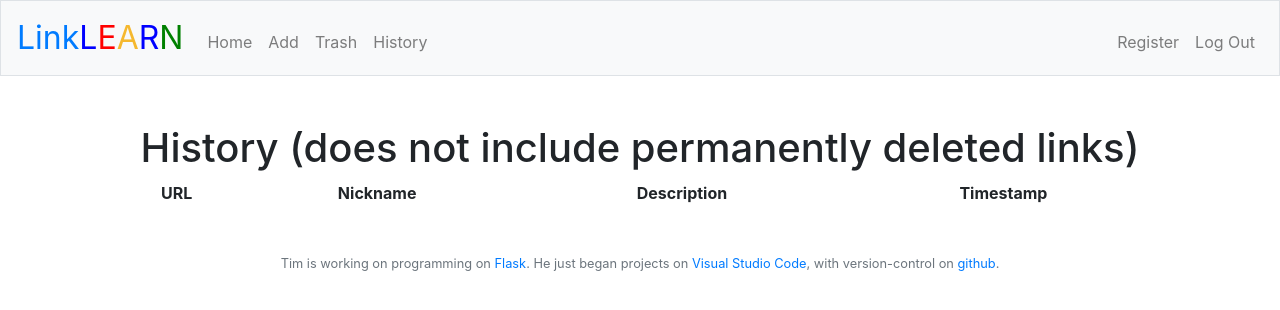
After one commit to swoglord/exploring_flask, a Flask app: page /history in a window 1280 px wide. The commit adds this page. Shown: the top 310 px of the page. Run offline with Flask 2, Linux system fonts and the light colour scheme; the visitor is signed in with stand-in values (Sample User, id 1); data that the repository does not hold is empty.

Commit message:
Added main features of the app, adding and deleting links and viewing one's history. also developed some trash management feature. Working on editing link data feature and optimising everything else!

```diff
--- a/app.py
+++ b/app.py
@@ -1,10 +1,32 @@
+from datetime import datetime
+from tempfile import mkdtemp
 from flask import Flask, redirect, render_template, session, request, flash
+from flask_session import Session
 from werkzeug.security import check_password_hash, generate_password_hash
-from helpers import apology
+from werkzeug.exceptions import (HTTPException, InternalServerError,
+                                 default_exceptions)
+from helpers import apology, login_required
 from flask_sqlalchemy import SQLAlchemy
 
 app = Flask(__name__)
 app.secret_key='test'
+# Ensure templates are auto-reloaded
+app.config["TEMPLATES_AUTO_RELOAD"] = True
+
+# Ensure responses aren't cached
+@app.after_request
+def after_request(response):
+    response.headers["Cache-Control"] = "no-cache, no-store, must-revalidate"
+    response.headers["Expires"] = 0
+    response.headers["Pragma"] = "no-cache"
+    return response
+
+# Configure session to use filesystem (instead of signed cookies)
+app.config["SESSION_FILE_DIR"] = mkdtemp()
+app.config["SESSION_PERMANENT"] = False
+app.config["SESSION_TYPE"] = "filesystem"
+Session(app)
+
 #configure database connected to mysql (used phpmyadmin)
 app.config['SQLALCHEMY_DATABASE_URI'] = 'mysql://root@localhost/linklearn'
 app.config['SQLALCHEMY_TRACK_MODIFICATIONS'] = False
@@ -19,9 +41,15 @@ class users(db.Model):
     def __repr__(self):
         return '<Name %r>' % self.name
 
-@app.route('/')
-def index():
-    return render_template("index.html")
+class links(db.Model):
+    id = db.Column("id", db.Integer, primary_key=True)
+    username = db.Column("username", db.Text, nullable=False)
+    url = db.Column("url", db.Text, nullable=False)
+    nickname = db.Column("nickname", db.Text, nullable=False)
+    description = db.Column("description", db.Text, nullable=False)
+    timestamp = db.Column("timestamp", db.TIMESTAMP, nullable=False)
+    deleted = db.Column("deleted", db.Boolean, default=False, nullable=False)
+
 
 @app.route('/login', methods=["GET", "POST"])
 def login():
@@ -50,7 +78,7 @@ def login():
 
         # Remember which user has logged in
         session["user_id"] = user.id
-
+        session["username"] = user.username
         # Redirect user to home page
         flash("Log-in successful!")
         return redirect("/")
@@ -58,16 +86,6 @@ def login():
     # User reached route via GET (as by clicking a link or via redirect)
     else:
         return render_template("login.html")
-
-@app.route("/logout")
-def logout():
-    """Log user out"""
-
-    # Forget any user_id
-    session.clear()
-
-    # Redirect user to login form
-    return redirect("/")
 
 @app.route('/register', methods=["GET","POST"])
 def register():
@@ -103,3 +121,89 @@ def register():
     else:
         #this handles GET requests. condition "else " is used because GET is the only other request method other than POST here.
         return render_template("register.html")
+
+@app.route('/', methods=["GET", "POST"])
+@login_required
+def index():
+    if request.method == "POST":
+        if request.form.get("delete"):
+            link_id = request.form.get("link_id")
+            link_to_delete = links.query.filter_by(id=link_id).first()
+            link_to_delete.deleted = True
+            db.session.commit()
+            flash("You deleted the link, {link}! It's now in your trash and you can restore it or permanently delete it as you wish.".format(link=link_to_delete.nickname))
+            return redirect('/trash')
+    user_links = links.query.filter_by(username=session["username"]).all()
+    return render_template("index.html", user_links=user_links)
+
+
+@app.route('/add', methods=["GET", "POST"])
+@login_required
+def add():
+    if request.method == "POST":
+        # error checking - figure out how to check if a url is a valid link - learn about regex!
+        #TODO
+        username = session["username"]
+        url = request.form.get("url")
+        nickname = request.form.get("nickname")
+        description = request.form.get("description")
+        if not url or not nickname or not description:
+            return apology("You must fill in all fields to add in a link!")
+        #if nothing wrong, add this link to the table, links!
+        timestamp = datetime.now()
+        link = links(username=username, url=url, nickname=nickname, description=description, timestamp=timestamp)
+        db.session.add(link)
+        db.session.commit()
+        flash("You added a new link, {nickname}!".format(nickname=link.nickname))
+        return redirect("/")
+    return render_template("add.html")
+
+@app.route("/history")
+@login_required
+def history():
+    user_links = links.query.filter_by(username=session["username"]).all()
+    return render_template("history.html", user_links=user_links)
+
+@app.route("/trash", methods=['GET','POST'])
+@login_required
+def trash():
+    if request.method == "POST":
+        if request.form.get("restore"):
+            restore_id = request.form.get("restore_id")
+            link_to_restore = links.query.filter_by(id=restore_id).first()
+            link_to_restore.deleted = False
+            db.session.commit()
+            flash("You restored the link, {link}!".format(link=link_to_restore.nickname))
+            return redirect('/')
+        elif request.form.get("delete"):
+            delete_id = request.form.get("delete_id")
+            link_to_delete = links.query.filter_by(id=delete_id).first()
+            nickname = link_to_delete.nickname
+            db.session.delete(link_to_delete)
+            db.session.commit()
+            flash("You permanently deleted the link, {nickname}!".format(nickname=nickname))
+            return redirect('/trash')
+    user_links = links.query.filter_by(username=session["username"]).all()
+    return render_template("trash.html", user_links=user_links)
+
+
+@app.route("/logout")
+def logout():
+    """Log user out"""
+
+    # Forget any user_id
+    session.clear()
+
+    # Redirect user to login form
+    return redirect("/")
+
+def errorhandler(e):
+    """Handle error"""
+    if not isinstance(e, HTTPException):
+        e = InternalServerError()
+    return apology(e.name, e.code)
+
+
+# Listen for errors
+for code in default_exceptions:
+    app.errorhandler(code)(errorhandler)
--- a/static/styles.css
+++ b/static/styles.css
@@ -45,3 +45,8 @@ main img
     /* Constrain images on small screens */
     max-width: 100%;
 }
+
+main .boxed
+{
+
+}
--- /dev/null
+++ b/templates/history.html
@@ -0,0 +1,26 @@
+{% extends "layout.html" %}
+
+{% block title %}
+    History
+{% endblock %}
+
+{% block main %}
+    <h1> History (does not include permanently deleted links)</h1>
+    <table style="width:100%">
+        <tr>
+            <th>URL</th>
+            <th>Nickname</th>
+            <th>Description</th>
+            <th>Timestamp</th>
+        </tr>
+        {% for link in user_links %}
+            <tr>
+                <td><a href={{ link.url }} target="_blank">{{ link.url }}</a></td>
+                <td>{{ link.nickname }}</td>
+                <td>{{ link.description }}</td>
+                <td>{{ link.timestamp }}</td>
+                <td></td>
+            </tr>
+        {% endfor %}
+    </table>
+{% endblock %}
--- a/templates/layout.html
+++ b/templates/layout.html
@@ -37,13 +37,13 @@
                 <ul class="navbar-nav mr-auto mt-2">
                         {% if session.user_id %}
                         <li class="nav-item"><a class="nav-link" href="/">Home</a></li>
-                        <li class="nav-item"><a class="nav-link" href="/">TODO</a></li>
-                        <li class="nav-item"><a class="nav-link" href="/">TODO</a></li>
-                        <li class="nav-item"><a class="nav-link" href="/">TODO</a></li>
+                        <li class="nav-item"><a class="nav-link" href="/add">Add</a></li>
+                        <li class="nav-item"><a class="nav-link" href="/trash">Trash</a></li>
+                        <li class="nav-item"><a class="nav-link" href="/history">History</a></li>
                     </ul>
                     <ul class="navbar-nav ml-auto mt-2">
                         <li class="nav-item"><a class="nav-link" href="/register">Register</a></li>
-                        <li class="nav-item"><a class="nav-link" href="/login">Login</a></li>
+                        <li class="nav-item"><a class="nav-link" href="/logout">Log Out</a></li>
                         {% else %}
                     </ul>
                     <ul class="navbar-nav ml-auto mt-2">
```
Also changed, not shown: templates/add.html (added, +20 -0 lines), templates/index.html (+25 -1 lines), templates/trash.html (added, +43 -0 lines), README.md, static/favicon.ico.
